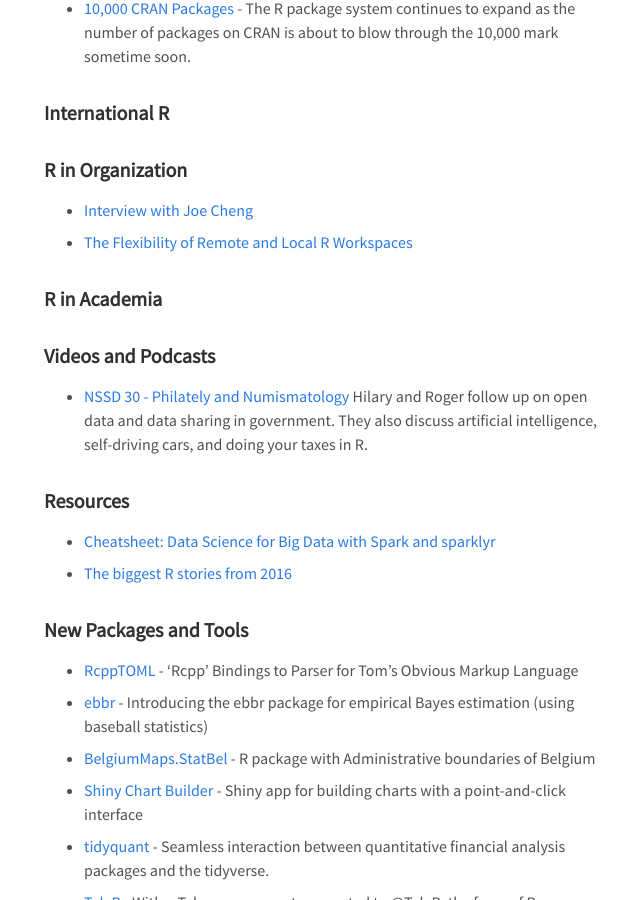
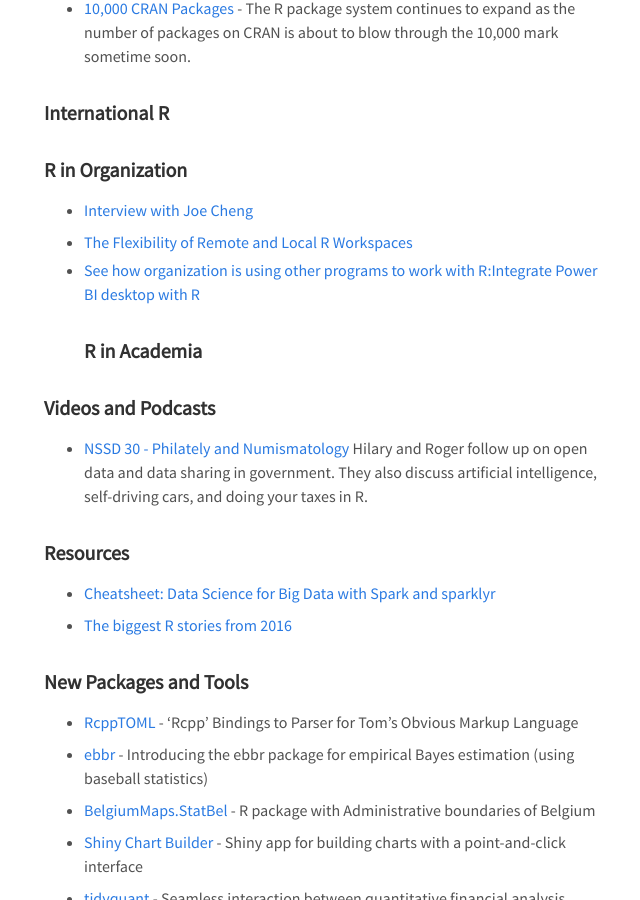
Before and after one commit to rweekly/rweekly.org, a Jekyll site: the page built from draft.md, in a window 1280 px wide and 900 px high, scrolled down 3643 px. Shown: the whole window, without its empty margins (316-956 px from the left). Built offline with Jekyll 4.4.1, drawn with Linux system fonts in a browser that asks for light colours; comment, search, counter and statistics services are not loaded.

Commit message:
added a post under 'R in organization' section

```diff
--- a/draft.md
+++ b/draft.md
@@ -115,7 +115,7 @@
 + [Interview with Joe Cheng](https://www.rstudio.com/rviews/2017/01/04/interview-with-joe-cheng/)
 
 + [The Flexibility of Remote and Local R Workspaces](http://blog.revolutionanalytics.com/2017/01/remote-and-local-r-workspaces.html)
-
++ [See how organization is using other programs to work with R:Integrate Power BI desktop with R](https://www.youtube.com/watch?v=22zPWL-nFtQ&feature=youtu.be)
 ### R in Academia
 
 
```
